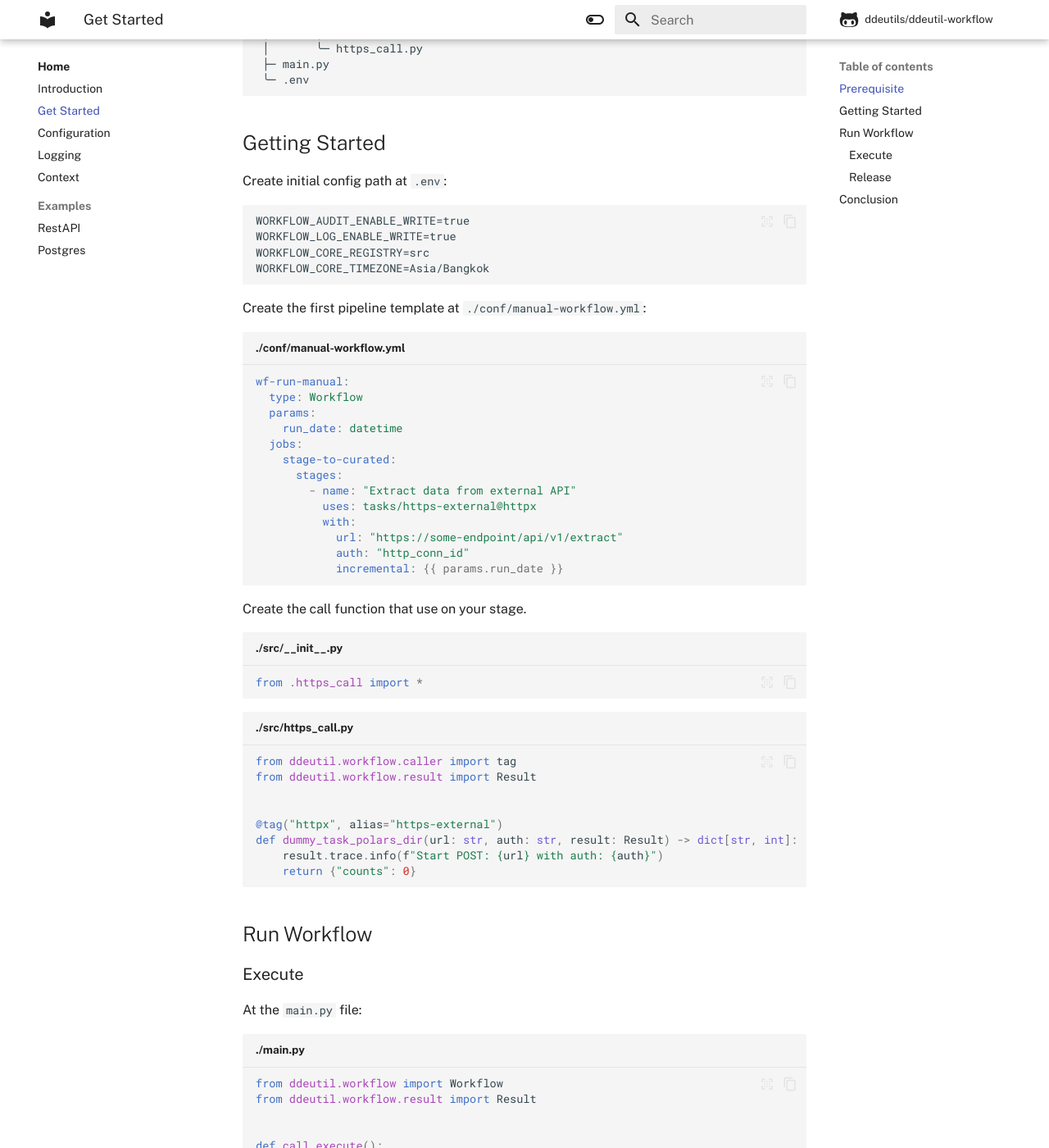
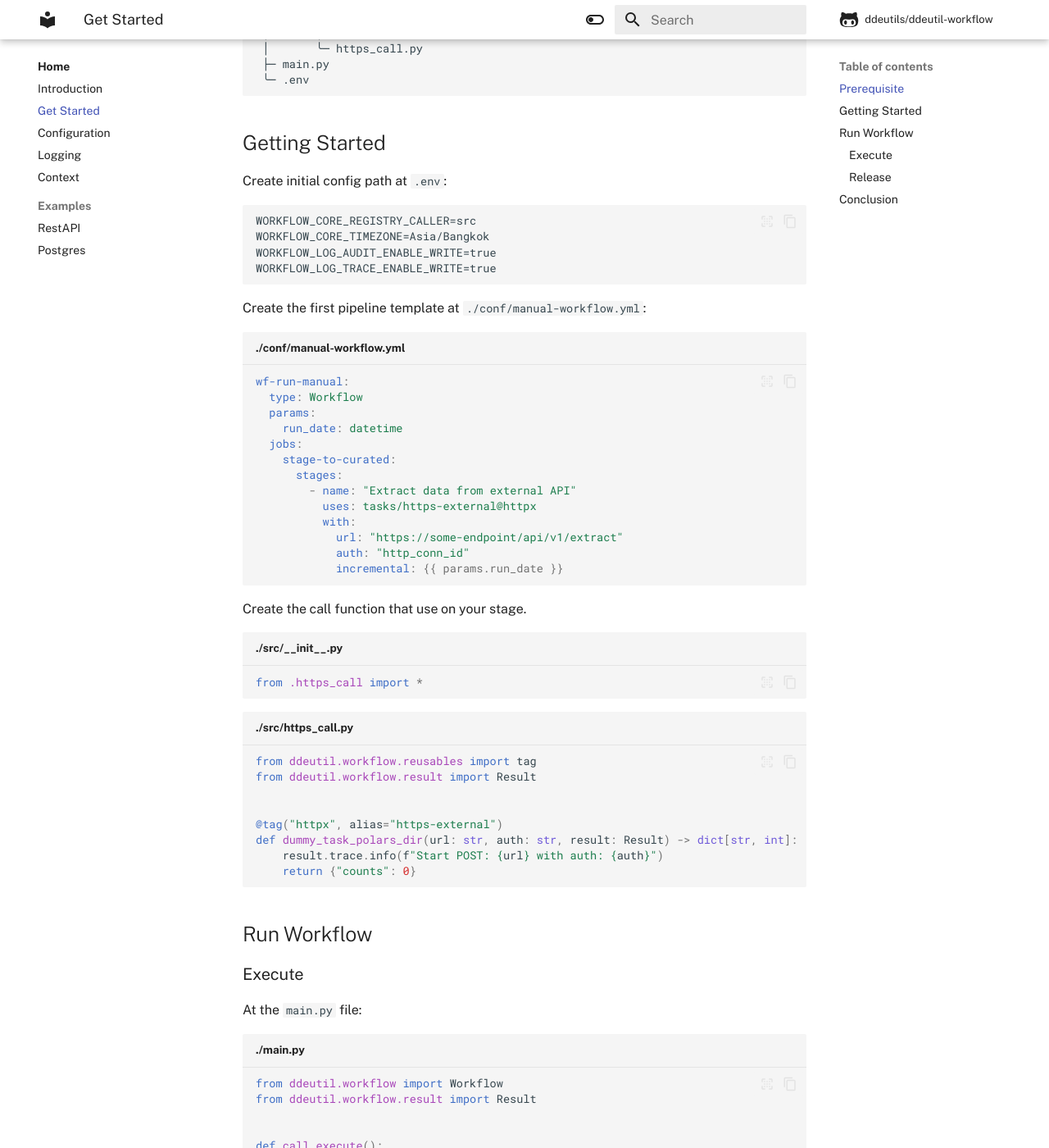
Before and after one commit to ddeutils/ddeutil-workflow, an MkDocs documentation site: the page built from docs/getting-started.md, in a window 1280 px wide and 1400 px high, scrolled down 623 px. Shown: the whole window at 82% size. Built offline with MkDocs 1.6.1 and Material for MkDocs 9.7.7, drawn with Linux system fonts in a browser that asks for light colours; comment, search, counter and statistics services are not loaded; some of the changed text lies outside the part shown.

Commit message:
:page_facing_up: docs: fixed docs that not align with method change.

````diff
--- a/docs/getting-started.md
+++ b/docs/getting-started.md
@@ -32,10 +32,10 @@ project/
 Create initial config path at `.env`:
 
 ```dotenv
-WORKFLOW_AUDIT_ENABLE_WRITE=true
-WORKFLOW_LOG_ENABLE_WRITE=true
-WORKFLOW_CORE_REGISTRY=src
+WORKFLOW_CORE_REGISTRY_CALLER=src
 WORKFLOW_CORE_TIMEZONE=Asia/Bangkok
+WORKFLOW_LOG_AUDIT_ENABLE_WRITE=true
+WORKFLOW_LOG_TRACE_ENABLE_WRITE=true
 ```
 
 Create the first pipeline template at `./conf/manual-workflow.yml`:
@@ -63,7 +63,7 @@ from .https_call import *
 ```
 
 ```python title="./src/https_call.py"
-from ddeutil.workflow.caller import tag
+from ddeutil.workflow.reusables import tag
 from ddeutil.workflow.result import Result
 
 
````
Also changed, not shown: other parts of docs/getting-started.md (+2 -2 lines), README.md (+3 -3 lines), docs/configuration.md (+1 -1 lines), docs/index.md (+2 -2 lines).
